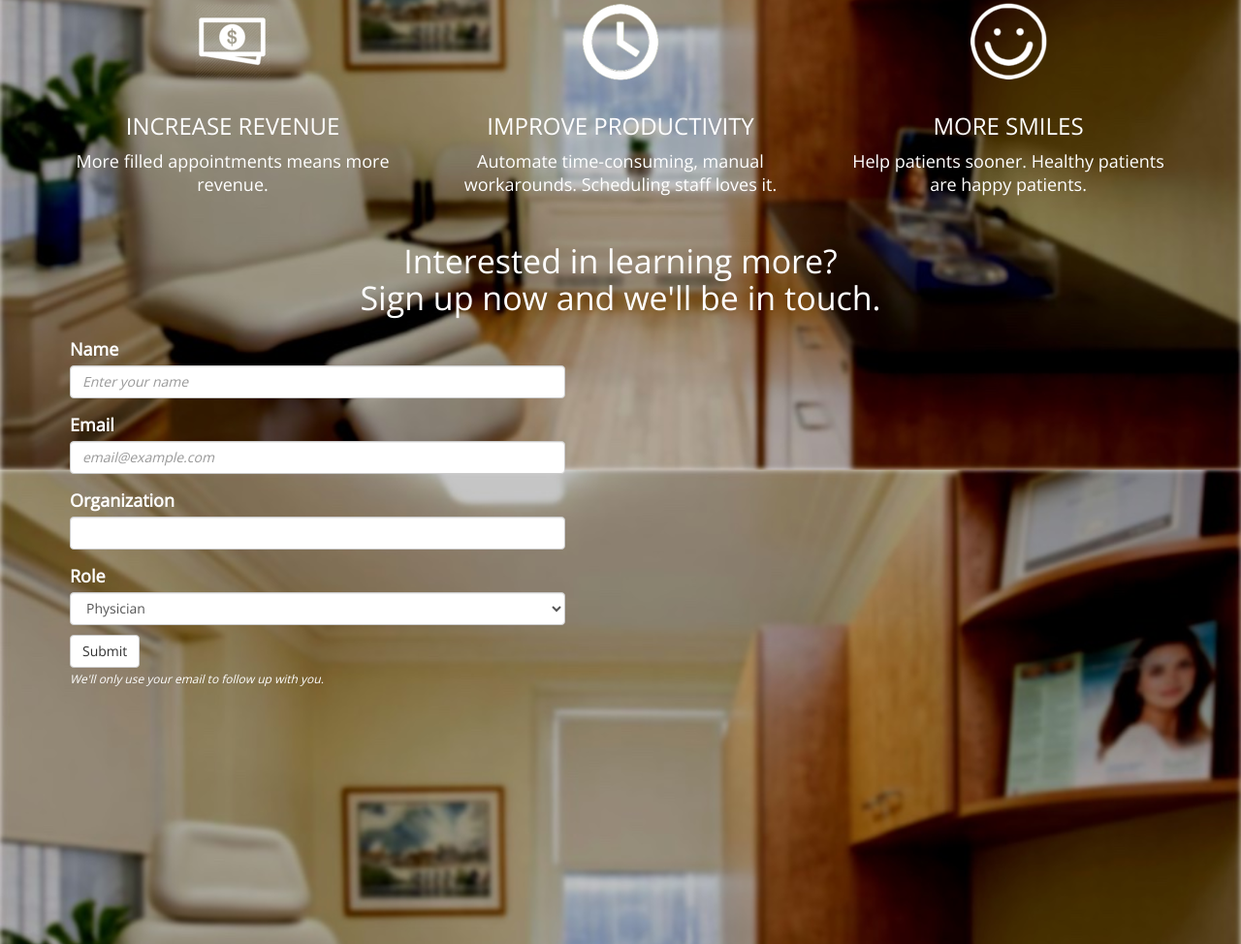
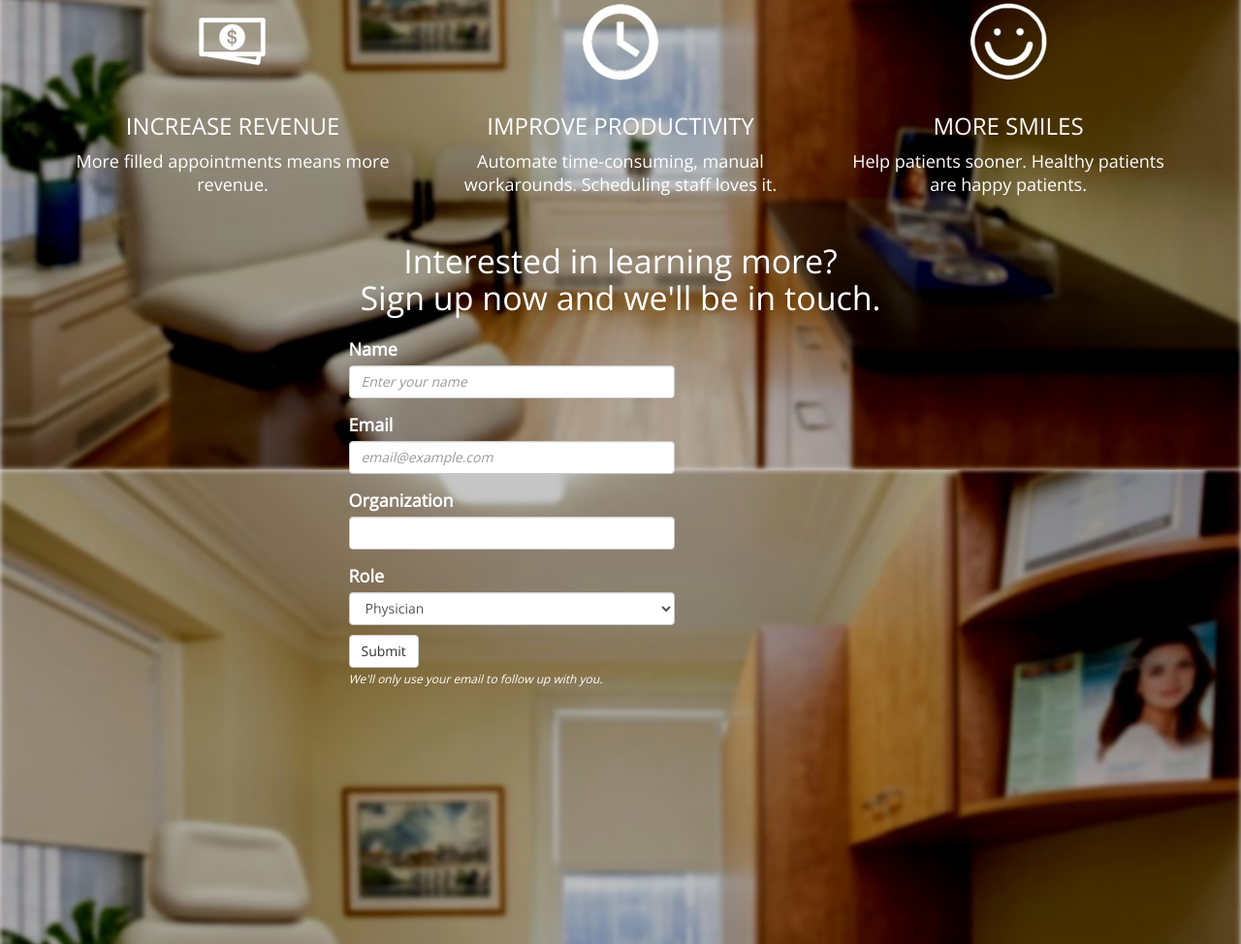
Before and after one commit to lumahealthhq/lh-marketing, a website: page public/index.html in a window 1280 px wide. Shown: the part 388-1362 px from the top of the page at 97% size. Drawn offline with nearby package versions, Linux system fonts and the light colour scheme.

Commit message:
more adnan

```diff
--- a/public/index.html
+++ b/public/index.html
@@ -54,23 +54,23 @@
 					</div>
 					<div class="col-xs-12">
 						<p style="margin-bottom: 0; padding-top: 22px; font-size: 34px; line-height: 38px; text-align: center">Interested in learning more?<br>Sign up now and we'll be in touch.</p>
-						<div>
+						<div style="margin-left: auto; margin-right: auto; width: 50%">
 							<form action="signup" style="padding: 22px" class="form-horizontal" method="POST">
 								<div class="form-group">
 									<label for="name" >Name</label>
-									<input class="form-control" required type="text" name="name"/ placeholder="Enter your name" style="width: 45%">
+									<input class="form-control" required type="text" name="name"/ placeholder="Enter your name" style="width: 60%">
 								</div>
 								<div class="form-group">
 									<label for="email" >Email</label>
-									<input class="form-control" required type="text" name="email" placeholder="email@example.com" style="width: 45%">
+									<input class="form-control" required type="text" name="email" placeholder="email@example.com" style="width: 60%">
 								</div>
 								<div class="form-group">
 									<label for="org">Organization</label>
-									<input class="form-control" type="text" name="org" style="width: 45%"/>
+									<input class="form-control" type="text" name="org" style="width: 60%"/>
 								</div>
 								<div class="form-group">
 									<label for="role" >Role</label>
-										<select class="form-control" style="width: 45%" name="role">
+										<select class="form-control" style="width: 60%" name="role">
 											<option value="physician">Physician</option>
 											<option value="practice_manager">Practice Manager</option>
 											<option value="office_manager">Office Manager</option>
```
